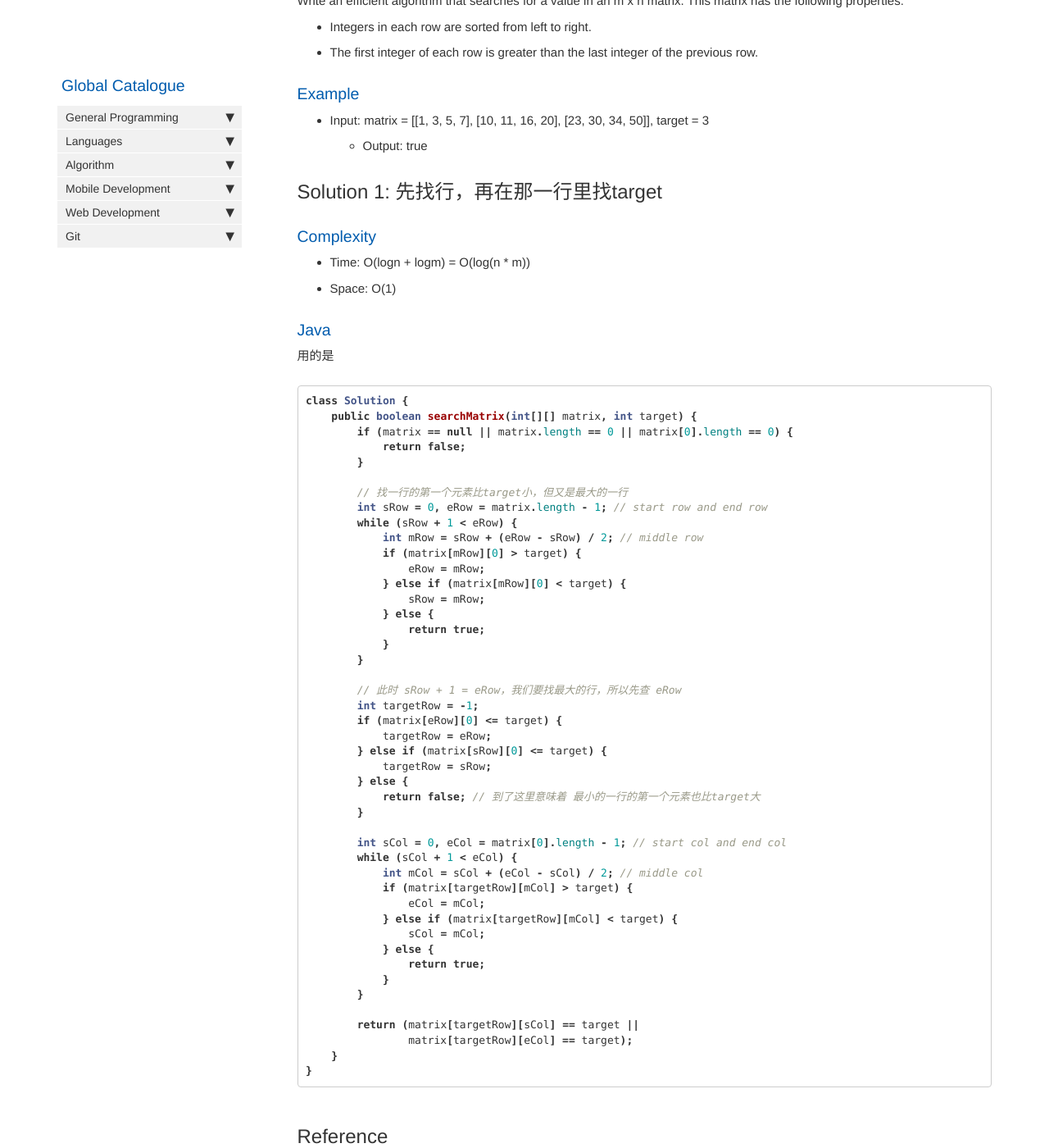
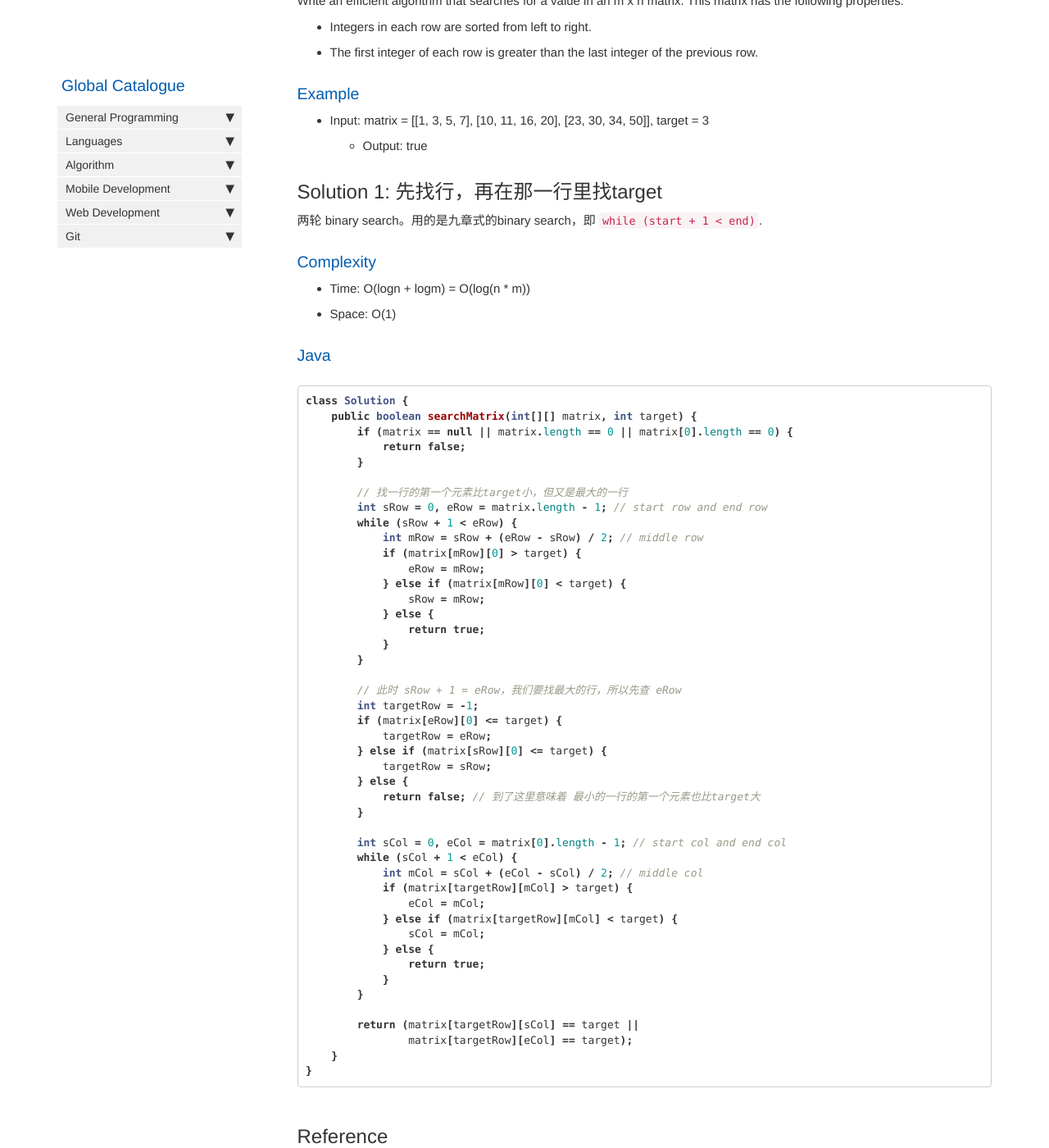
Before and after one commit to HungryOrc/hungryorc.github.io, a Jekyll site: the page built from pages/algorithm/algorithm_search_sorted_matrix_each_line_greater_than_previous.md, in a window 1280 px wide and 1400 px high, scrolled down 293 px. Shown: the whole window at 82% size. Built offline with Jekyll 4.4.1, drawn with Linux system fonts in a browser that asks for light colours; nearby versions of some CDN libraries; comment, search, counter and statistics services are not loaded; some of the changed text lies outside the part shown.

Commit message:
Update algorithm_search_sorted_matrix_each_line_greater_than_previous.md

````diff
--- a/pages/algorithm/algorithm_search_sorted_matrix_each_line_greater_than_previous.md
+++ b/pages/algorithm/algorithm_search_sorted_matrix_each_line_greater_than_previous.md
@@ -19,13 +19,13 @@ Write an efficient algorithm that searches for a value in an m x n matrix. This
   * Output: true
 
 ## Solution 1: 先找行，再在那一行里找target
+两轮 binary search。用的是九章式的binary search，即 `while (start + 1 < end)`.
 
 ### Complexity
 * Time: O(logn + logm) = O(log(n * m))
 * Space: O(1)
 
 ### Java
-用的是
 ```java
 class Solution {
     public boolean searchMatrix(int[][] matrix, int target) {
@@ -75,6 +75,6 @@ class Solution {
 ```
 
 ## Reference
-* [文章标题 [LeetCode]](网址放在这里)
+* [Search a 2D Matrix [LeetCode]](https://leetcode.com/problems/search-a-2d-matrix/description/)
 
 {% include links.html %}
````
